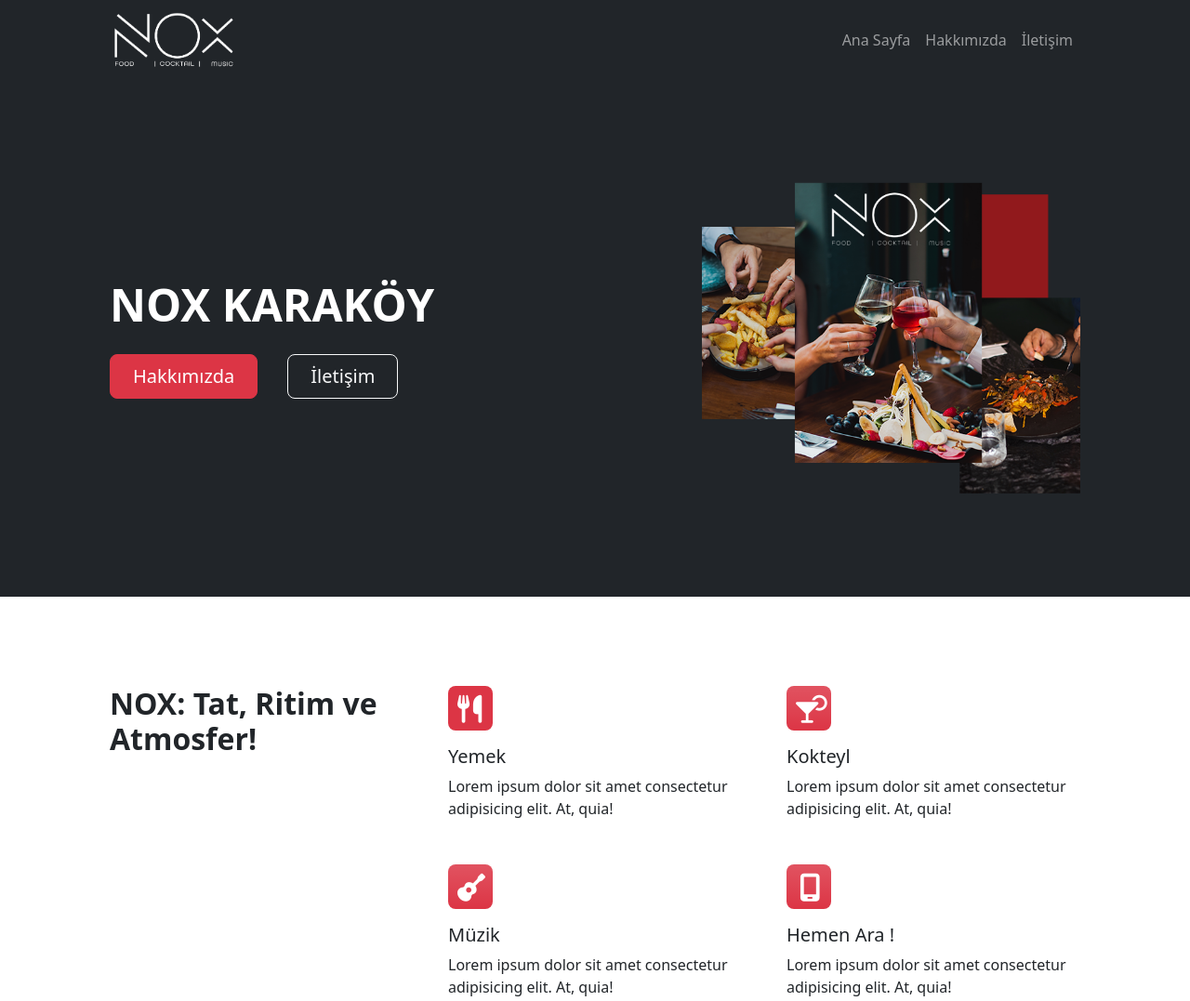
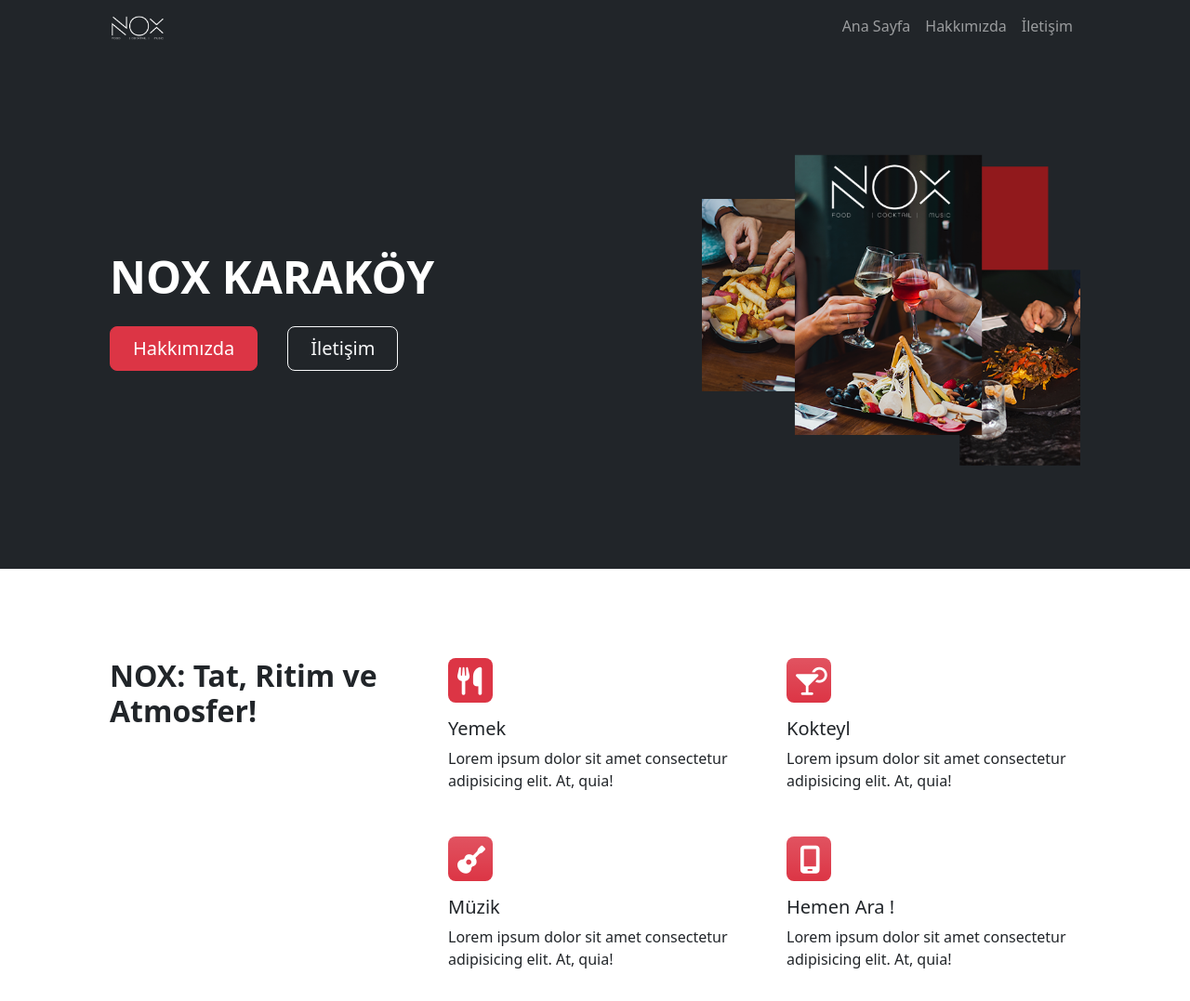
Before and after one commit to Weboda/WT-3083P, a plain HTML site: page index.html in a window 1280 px wide. Shown: the top 1077 px of the page at 93% size. Drawn offline with nearby package versions, Linux system fonts and the light colour scheme.

Commit message:
Update index.html

```diff
--- a/index.html
+++ b/index.html
@@ -15,7 +15,7 @@
 <body>
     <nav class="navbar sticky-top navbar-expand-lg navbar-dark bg-dark">
         <div class="container px-5">
-            <a class="navbar-brand" href="index.html"><img src="images/nox-logo.png" alt="Nox Karaköy"></a>
+            <a class="navbar-brand" href="index.html"><img style="width:60px; height:auto" src="images/nox-logo.png" alt="Nox Karaköy"></a>
             <button class="navbar-toggler" type="button" data-bs-toggle="collapse"
                 data-bs-target="#navbarSupportedContent" aria-controls="navbarSupportedContent" aria-expanded="false"
                 aria-label="Toggle navigation"><span class="navbar-toggler-icon"></span></button>
```
